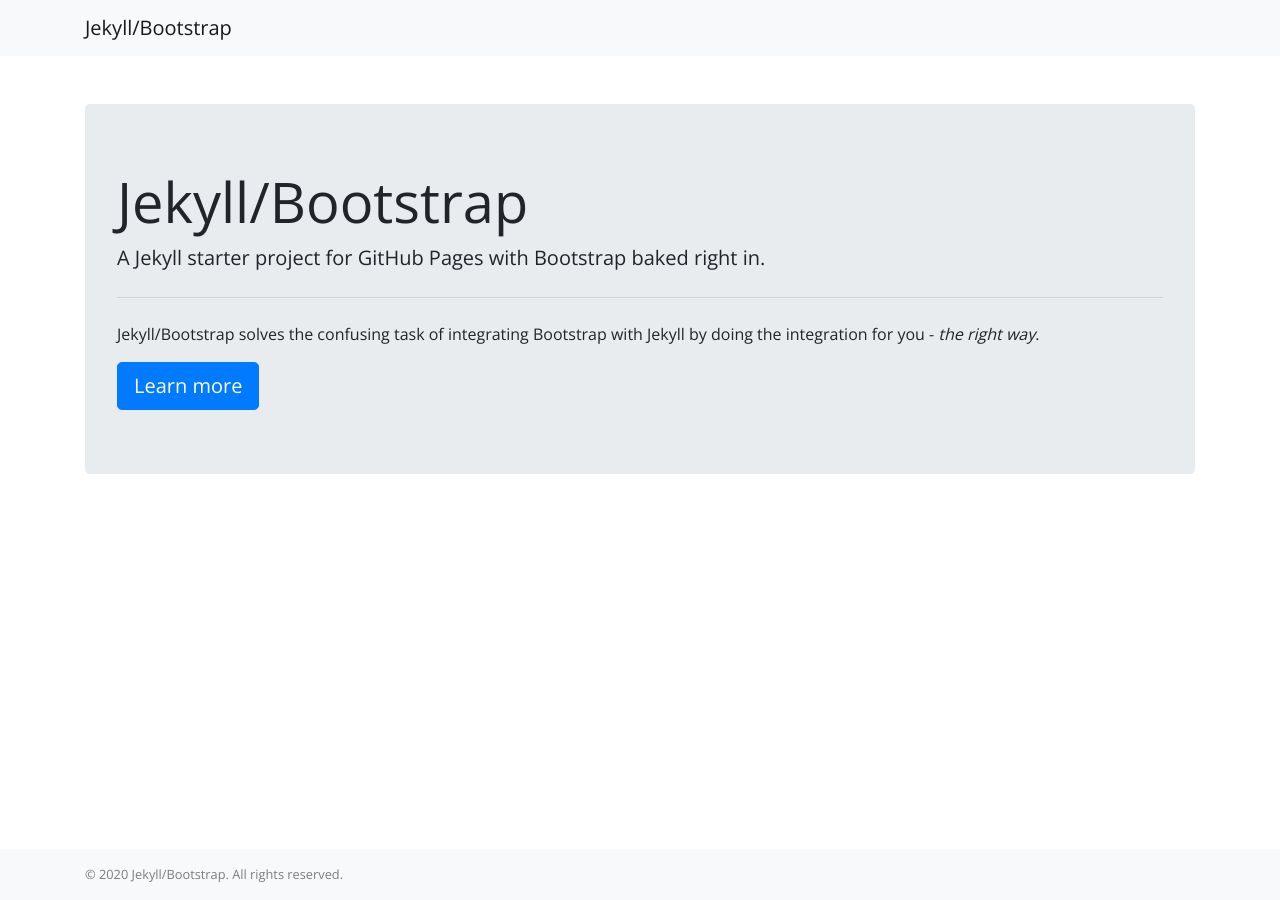
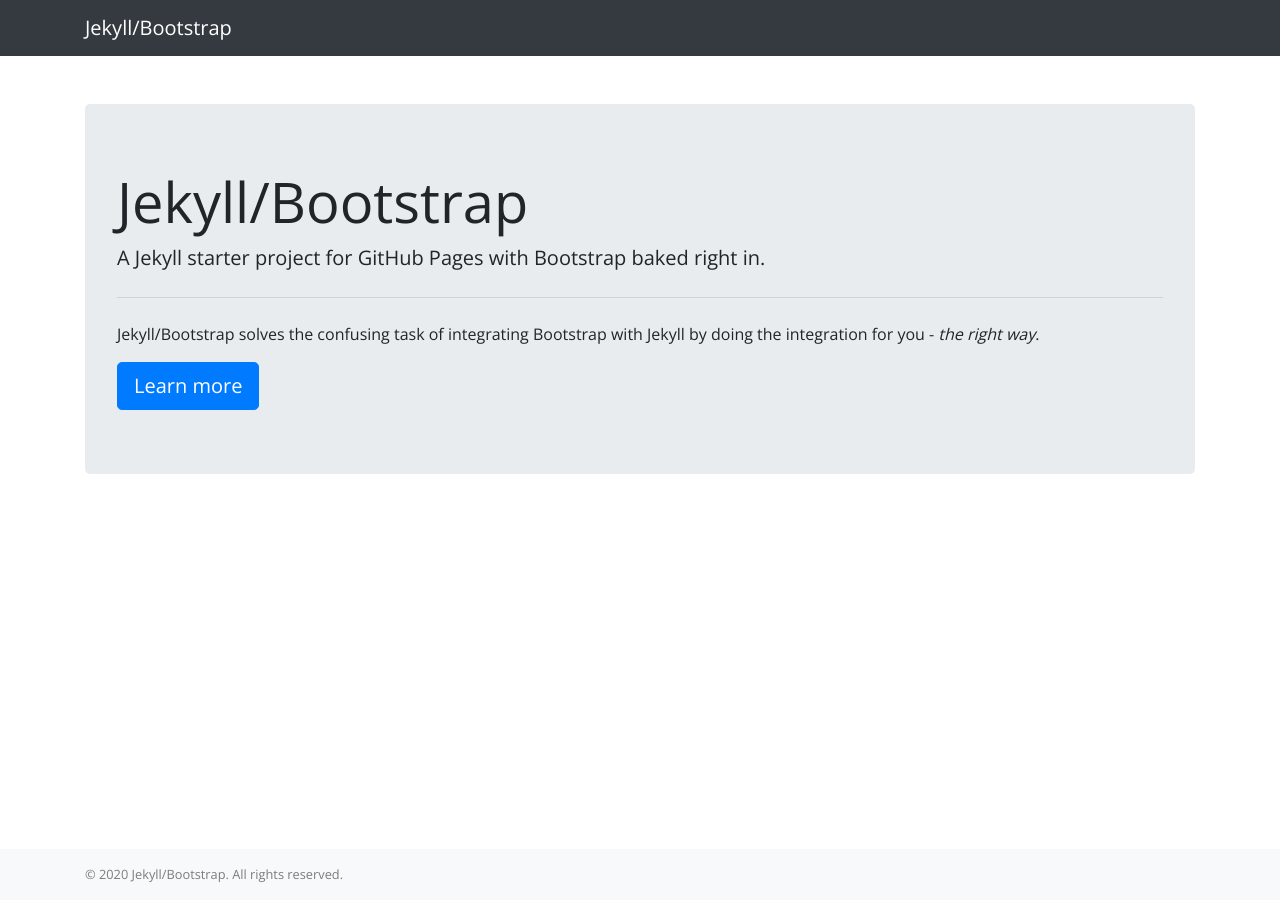
Before and after one commit to robertlove/jekyll-bootstrap, a Jekyll site: the page built from index.html, in a window 1280 px wide. Built offline with Jekyll 4.4.1, drawn with Linux system fonts in a browser that asks for light colours.

```diff
--- a/_config.yml
+++ b/_config.yml
@@ -3,6 +3,7 @@ title: Jekyll/Bootstrap
 description: A Jekyll starter project for GitHub Pages with Bootstrap baked right in.
 baseurl: "/jekyll-bootstrap" # the subpath of your site, e.g. /blog
 url: "https://robertlove.github.io" # the base hostname & protocol for your site, e.g. http://example.com
+twitter: robert_love
 
 # Build settings
 markdown: kramdown
--- a/_layouts/default.html
+++ b/_layouts/default.html
@@ -37,14 +37,14 @@
     <meta property="twitter:url" content="{{ url }}">
     <meta property="twitter:title" content="{{ title | xml_escape }}">
     <meta property="twitter:description" content="{{ description | xml_escape }}">
-    <meta property="twitter:site" content="@robert_love">
+    <meta property="twitter:site" content="@{{ site.twitter }}">
     <meta property="twitter:image" content="{{ image }}">
     <link rel="shortcut icon" href="{{ '/favicon.ico' | prepend: site.baseurl }}">
     <link rel="stylesheet" href="{{ '/assets/css/style.css' | prepend: site.baseurl }}">
     <title>{{ title }}</title>
   </head>
   <body class="pb-5">
-    <nav class="navbar navbar-light bg-light">
+    <nav class="navbar navbar-dark bg-dark">
       <div class="container">
         <a class="navbar-brand" href="{{ '/' | prepend: site.baseurl }}">{{ site.title }}</a>
       </div>
```
